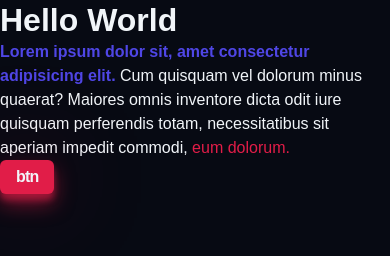
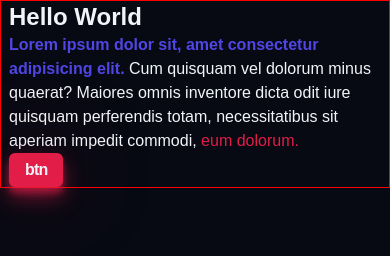
Before and after one commit to Aplas99/portfolio-vanilla, a website built with Vite: page index.html in a window 390 px wide. Built offline with nearby package versions, Linux system fonts and the light colour scheme; a web font is replaced by a local one.

Commit message:
media queries and container

```diff
--- a/index.html
+++ b/index.html
@@ -9,11 +9,13 @@
   </head>
   <body>
     <div id="app"></div>
-    <h1> Hello World</h1>
-    <p>
-      <strong>Lorem ipsum dolor sit, amet consectetur adipisicing elit.</strong> Cum quisquam vel dolorum minus quaerat? Maiores omnis inventore dicta odit iure quisquam perferendis totam, necessitatibus sit aperiam impedit commodi, <a>eum dolorum.</a>
-    </p>
-    <button class="btn">btn</button>
+    <article class="container">
+      <h1> Hello World</h1>
+      <p>
+        <strong>Lorem ipsum dolor sit, amet consectetur adipisicing elit.</strong> Cum quisquam vel dolorum minus quaerat? Maiores omnis inventore dicta odit iure quisquam perferendis totam, necessitatibus sit aperiam impedit commodi, <a>eum dolorum.</a>
+      </p>
+      <button class="btn">btn</button>
+    </article>
     <script type="module" src="./src/main.js"></script>
   </body>
 </html>
--- a/styles/utils.css
+++ b/styles/utils.css
@@ -27,3 +27,43 @@
 - Container utility class is important to ensure all the content is properly aligned and responsive *.
 - The moment the viewport is resized, the content will be resized.
 */
+
+.container {
+    width: 100%;
+    margin-left: auto;
+    margin-right: auto;
+    padding-left: 0.5rem;
+    padding-right: 0.5rem;
+    border: 1px solid red;
+}
+
+
+/*
+- Anything out side of the media query paramaters will apply styles as the viewport width increases.
+- You start by designing for the smallest screens first.
+- As the screen size increases, you use media queries to add or modify styles for larger screens.
+- This is reflected in the structure of your media queries, which start from the smallest ("xs") and progress to the largest ("2xl").
+- Your setup allows for a responsive design where you can define how your layout and components should adapt as the screen size increases, starting from a mobile layout and scaling up to larger desktop sizes.
+*/
+
+/* xs */
+@media (min-width: 475px) {
+    .container {
+        max-width: 475px;
+    }
+}
+
+/* sm */
+/* @media (min-width: 640px) {} */
+
+/* md */
+/* @media (min-width: 768px) {} */
+
+/* lg */
+/* @media (min-width: 1024px) {} */
+
+/* xl */
+/* @media (min-width: 1024px) {} */
+
+/* 2xl */
+/* @media (min-width: 1536px) {} */
```
